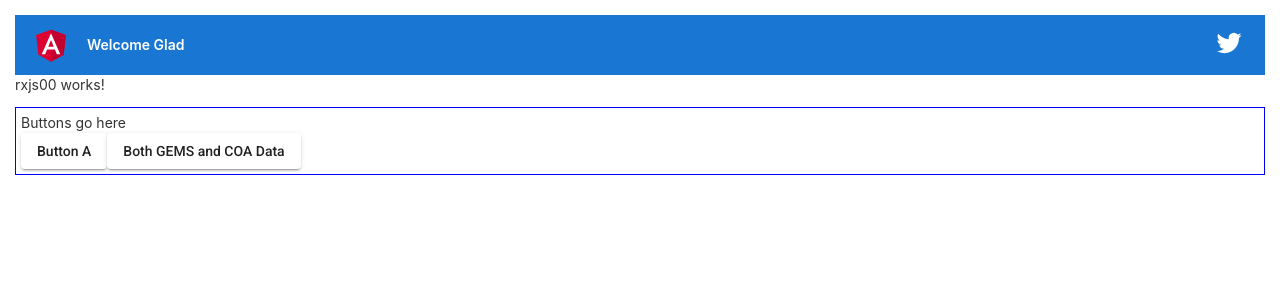
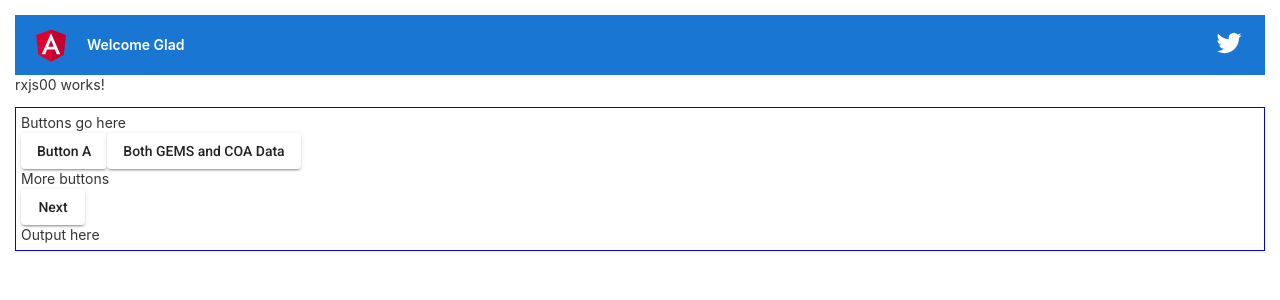
Before and after one commit to IsYet1/app00, an Angular app: page /rxjs00 in a window 1280 px wide. Shown: the top 300 px of the page. Built offline with nearby package versions, Linux system fonts and the light colour scheme.

Commit message:
Add sandbox and button on rxjs

```diff
--- a/src/app/app-routing.module.ts
+++ b/src/app/app-routing.module.ts
@@ -1,7 +1,10 @@
 import { NgModule } from '@angular/core';
 import { Routes, RouterModule } from '@angular/router';
 
-const routes: Routes = [{ path: 'rxjs00', loadChildren: () => import('./rxjs00/rxjs00.module').then(m => m.Rxjs00Module) }];
+const routes: Routes = [
+  { path: 'rxjs00', loadChildren: () => import('./rxjs00/rxjs00.module').then(m => m.Rxjs00Module) },
+  { path: 'sandbox', loadChildren: () => import('./sandbox/sandbox.module').then(m => m.SandboxModule) }
+];
 
 @NgModule({
   imports: [RouterModule.forRoot(routes)],
--- a/src/app/app.module.ts
+++ b/src/app/app.module.ts
@@ -12,7 +12,7 @@ import { BrowserAnimationsModule } from '@angular/platform-browser/animations';
   imports: [
     BrowserModule,
     AppRoutingModule,
-    BrowserAnimationsModule
+    BrowserAnimationsModule,
   ],
   providers: [],
   bootstrap: [AppComponent]
--- a/src/app/rxjs00/rxjs00.component.html
+++ b/src/app/rxjs00/rxjs00.component.html
@@ -7,4 +7,12 @@
     <button mat-raised-button (click)="buttonClicked($event)" >Button A</button>
     <button mat-raised-button (click)="addDataButtonClick($event)">Both GEMS and COA Data</button>
   </div>
+  <div>
+    <div>More buttons</div>
+    <button mat-raised-button (click)="doNext($event)" >Next</button>
+    <div>
+      Output here
+      <div *ngFor="let item of nextTest$ | async">{{ item }}</div>
+    </div>
+  </div>
 </div>
--- a/src/app/rxjs00/rxjs00.component.ts
+++ b/src/app/rxjs00/rxjs00.component.ts
@@ -1,5 +1,5 @@
 import { Component, OnInit } from '@angular/core';
-import { from, Observable, of } from 'rxjs';
+import { from, Observable, of, Subject } from 'rxjs';
 import { map, mergeMap, pluck, tap } from 'rxjs/operators';
 
 type AttrbIdType = 'legal_name' | 'date_of_formation';
@@ -40,6 +40,7 @@ const gems = {
 })
 export class Rxjs00Component implements OnInit {
 
+  nextTest$ = new Subject<any>();
   constructor() { }
 
   l0: level0 = new Map();
@@ -94,11 +95,11 @@ export class Rxjs00Component implements OnInit {
     attrbs.forEach(sourceDataAttrb => {
       this.getGemsData(sourceDataAttrb).subscribe(sourceData => {
         this.setLevel1(sourceDataAttrb, l1, sourceData, l1Obj);
-        l1Obj[sourceDataAttrb] = sourceData;
+        // l1Obj[sourceDataAttrb] = sourceData;
       })
     })
     this.l0.set(dataSource, l1);
-    this.l0Obj[dataSource] = l1Obj;
+    // this.l0Obj[dataSource] = l1Obj;
   }
 
   addCOADataToL0Map = () => {
@@ -110,11 +111,11 @@ export class Rxjs00Component implements OnInit {
     attrbs.forEach(sourceDataAttrb => {
       this.getCoaData('legal_name').subscribe(sourceData => {
         this.setLevel1(sourceDataAttrb, l1, sourceData, l1Obj);
-        l1Obj[sourceDataAttrb] = sourceData;
+        // l1Obj[sourceDataAttrb] = sourceData;
       })
     })
     this.l0.set(dataSource, l1);
-    this.l0Obj[dataSource] = l1Obj;
+    // this.l0Obj[dataSource] = l1Obj;
   }
 
   setLevel1 = (sourceDataAttrb: string, l1Map: level1, sourceData: level2, l1Obj: {}) => {
@@ -122,6 +123,9 @@ export class Rxjs00Component implements OnInit {
     l1Map.set(sourceDataAttrb, l2);
   }
 
+  doNext(btnEvent: MouseEvent) {
+    this.nextTest$.next(['one', 'two']);
+  }
 
 
 }
--- /dev/null
+++ b/src/app/sandbox/sandbox-routing.module.ts
@@ -0,0 +1,12 @@
+import { NgModule } from '@angular/core';
+import { Routes, RouterModule } from '@angular/router';
+
+import { SandboxComponent } from './sandbox.component';
+
+const routes: Routes = [{ path: '', component: SandboxComponent }];
+
+@NgModule({
+  imports: [RouterModule.forChild(routes)],
+  exports: [RouterModule]
+})
+export class SandboxRoutingModule { }
--- /dev/null
+++ b/src/app/sandbox/sandbox.component.html
@@ -0,0 +1,2 @@
+<p>sandbox works!</p>
+again
--- /dev/null
+++ b/src/app/sandbox/sandbox.component.ts
@@ -0,0 +1,15 @@
+import { Component, OnInit } from '@angular/core';
+
+@Component({
+  selector: 'app-sandbox',
+  templateUrl: './sandbox.component.html',
+  styleUrls: ['./sandbox.component.scss']
+})
+export class SandboxComponent implements OnInit {
+
+  constructor() { }
+
+  ngOnInit(): void {
+  }
+
+}
```
Also changed, not shown: src/app/sandbox/sandbox.module.ts (added, +15 -0 lines), src/app/sandbox/sandbox.component.scss (added), 1 other file (tests, documents, lock files or other folders).
